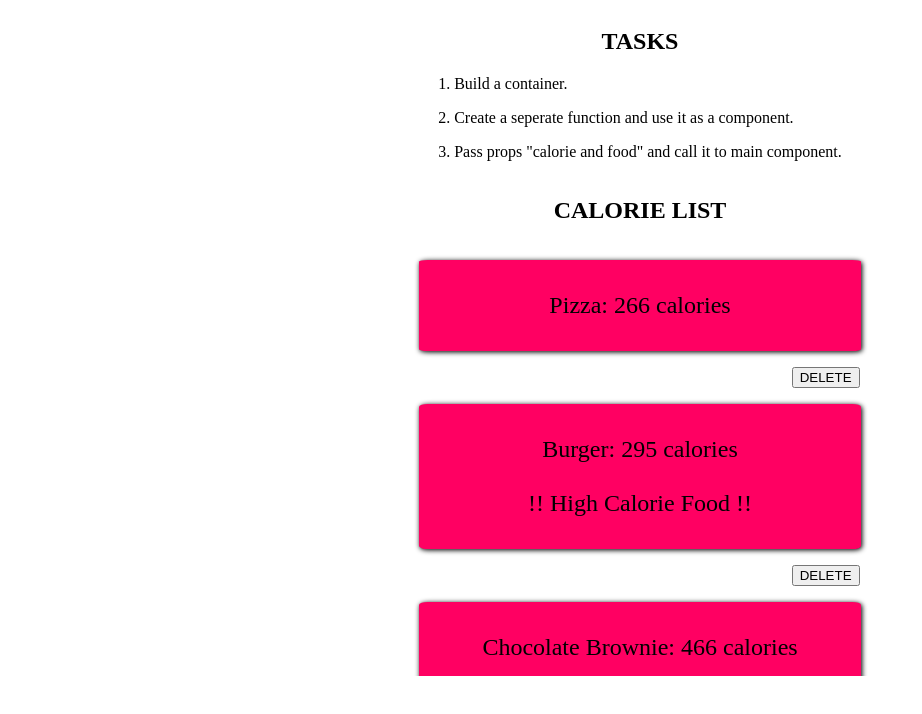
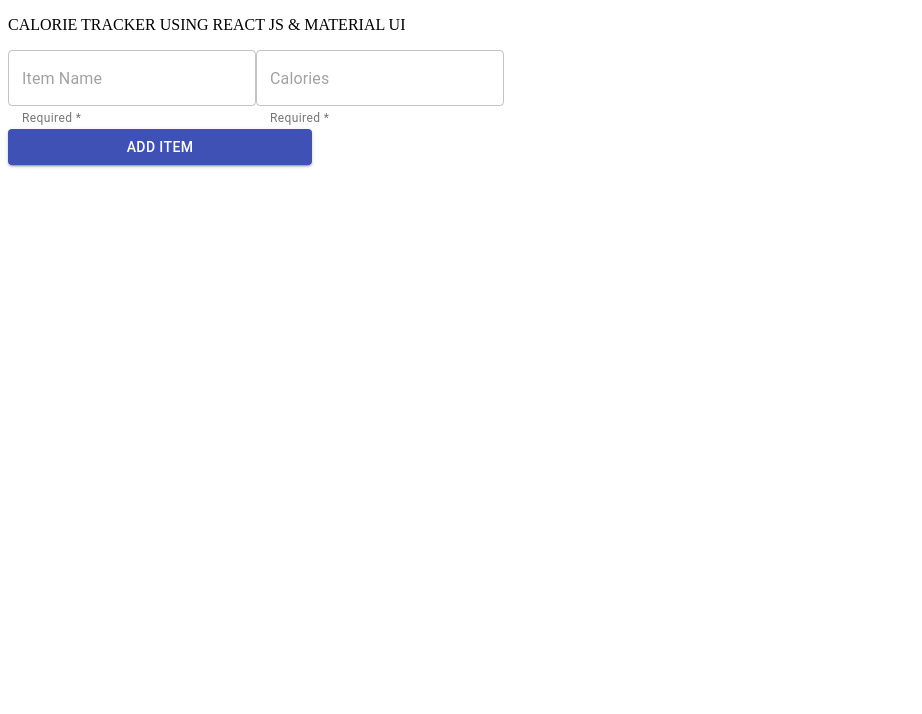
Before and after one commit to saksham-chaturvedii/DEVSNEST-Frontend, a React (Create React App) app in the folder react-js/: page / in a window 1280 px wide. Shown: the top 714 px of the page, without its empty margins (0-922 px from the left). Built offline with nearby package versions, Linux system fonts and the light colour scheme.

Commit message:
BASIC LAYOUT USING MATERIAL UI

```diff
--- a/react-js/package.json
+++ b/react-js/package.json
@@ -3,6 +3,8 @@
   "version": "0.1.0",
   "private": true,
   "dependencies": {
+    "@material-ui/core": "^4.12.3",
+    "@material-ui/styles": "^4.11.4",
     "@testing-library/jest-dom": "^5.14.1",
     "@testing-library/react": "^11.2.7",
     "@testing-library/user-event": "^12.8.3",
--- a/react-js/src/App.jsx
+++ b/react-js/src/App.jsx
@@ -3,7 +3,8 @@
 // import Day18CalorieApp from "./DAY 18/App_18_Calorie";
 // import Day18ChessboardApp from "./DAY 18/App_18_Chess";
 // For Day 19, refer to index.js directly.
-import Day20CalorieApp from "./DAY 20/App_20";
+// import Day20CalorieApp from "./DAY 20/App_20";
+import Day21CalorieApp from "./DAY 21/App_21";
 
     const App = ()=>{
         return (
@@ -18,7 +19,8 @@
                 statements, reusuable components)
               </h2>
             </div> */}
-            <Day20CalorieApp/>
+            {/* <Day20CalorieApp/> */}
+            <Day21CalorieApp/>
           </div>
         );
     }
--- /dev/null
+++ b/react-js/src/DAY 21/App_21.jsx
@@ -0,0 +1,22 @@
+import React from "react";
+import ItemInput from './components/itemInput';
+import CalorieInput from './components/calorieInput';
+import AddItemButton from './components/AddItemButton';
+import './style.css';
+
+const builtApp = ()=>{
+return (
+  <>
+  <p>CALORIE TRACKER USING REACT JS & MATERIAL UI</p>
+    <ItemInput></ItemInput>
+    <CalorieInput></CalorieInput>
+  {/* <div className="InitialInputBox">
+  </div>
+  <div className="AddItem"> */}
+    <AddItemButton></AddItemButton>
+  {/* </div> */}
+  </>
+);
+}
+
+export default builtApp;
--- /dev/null
+++ b/react-js/src/DAY 21/components/AddItemButton.jsx
@@ -0,0 +1,24 @@
+import { Button } from "@material-ui/core";
+import { makeStyles } from "@material-ui/core/styles";
+
+const useStyles = makeStyles({
+  AddItemStyles: {
+    color: "white",
+    width: "19rem"
+  },
+});
+
+export default function AddItemButton() {
+  const classes = useStyles();
+  return (
+    <div>
+      <Button
+        variant="contained"
+        color="primary"
+        className={classes.AddItemStyles}
+      >
+        ADD ITEM
+      </Button>
+    </div>
+  );
+}
--- /dev/null
+++ b/react-js/src/DAY 21/components/calorieInput.jsx
@@ -0,0 +1,11 @@
+import { TextField } from "@material-ui/core";
+
+export default function itemInput() {
+  return (
+    <TextField
+      variant="outlined"
+      helperText="Required *"
+      placeholder="Calories"
+    ></TextField>
+  );
+}
--- /dev/null
+++ b/react-js/src/DAY 21/components/itemInput.jsx
@@ -0,0 +1,11 @@
+import { TextField } from "@material-ui/core";
+
+export default function itemInput() {
+  return (
+    <TextField
+      variant="outlined"
+      helperText="Required *"
+      placeholder="Item Name"
+    ></TextField>
+  );
+}
```
Also changed, not shown: react-js/src/DAY 21/style.css (added), 2 other files (tests, documents, lock files or other folders).
